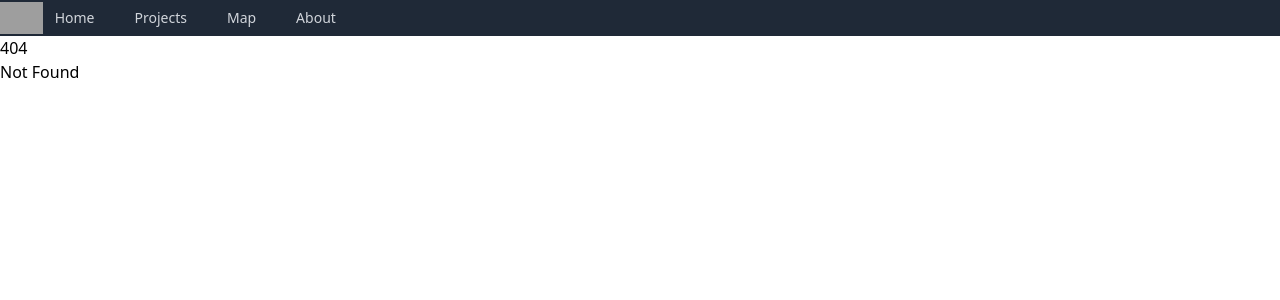
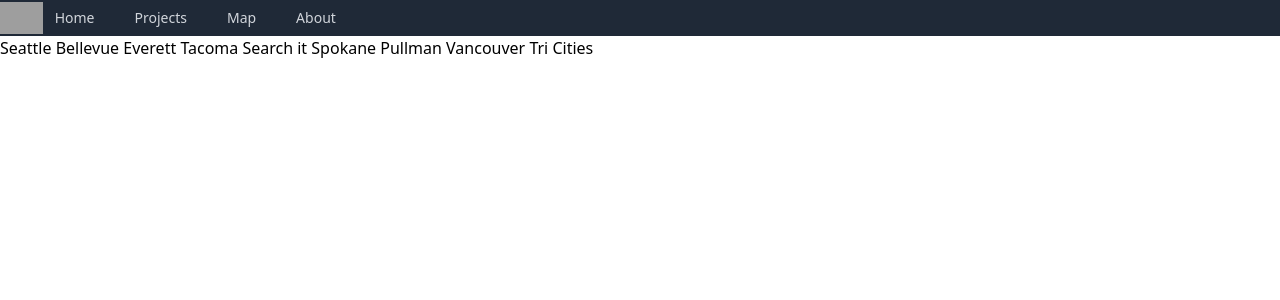
Before and after one commit to KyanPepper/Washington-Construction-Tracker, a SvelteKit app in the folder Frontend/: page /projects in a window 1280 px wide. Before the commit this address had no page. Shown: the top 300 px of the page. Built offline with nearby package versions, Linux system fonts and the light colour scheme; grey boxes are pictures that could not be loaded.

Commit message:
Base for projects page

```diff
--- a/Frontend/src/routes/+layout.svelte
+++ b/Frontend/src/routes/+layout.svelte
@@ -10,3 +10,10 @@
 <div>
   <slot></slot>
 </div>
+
+
+<style global lang="postcss">
+	:global(body) {
+		background-color:  #E5E5E5;
+	}
+</style>
--- /dev/null
+++ b/Frontend/src/routes/projects/+page.svelte
@@ -0,0 +1,24 @@
+
+<nav class="shadow-white">
+
+      <div class="flex flex-1 items-center justify-center sm:items-stretch sm:justify-start">
+        <div class="flex flex-shrink-0 items-center">
+        </div>
+          <div class="bg-center">
+            <a>Seattle</a>
+            <a>Bellevue</a>
+            <a>Everett</a>
+            <a>Tacoma</a>
+
+
+            <a>Search it</a>
+
+
+            <a>Spokane</a>
+            <a>Pullman</a>
+            <a>Vancouver</a>
+            <a>Tri Cities</a>
+
+        </div>
+      </div>
+</nav>
```
